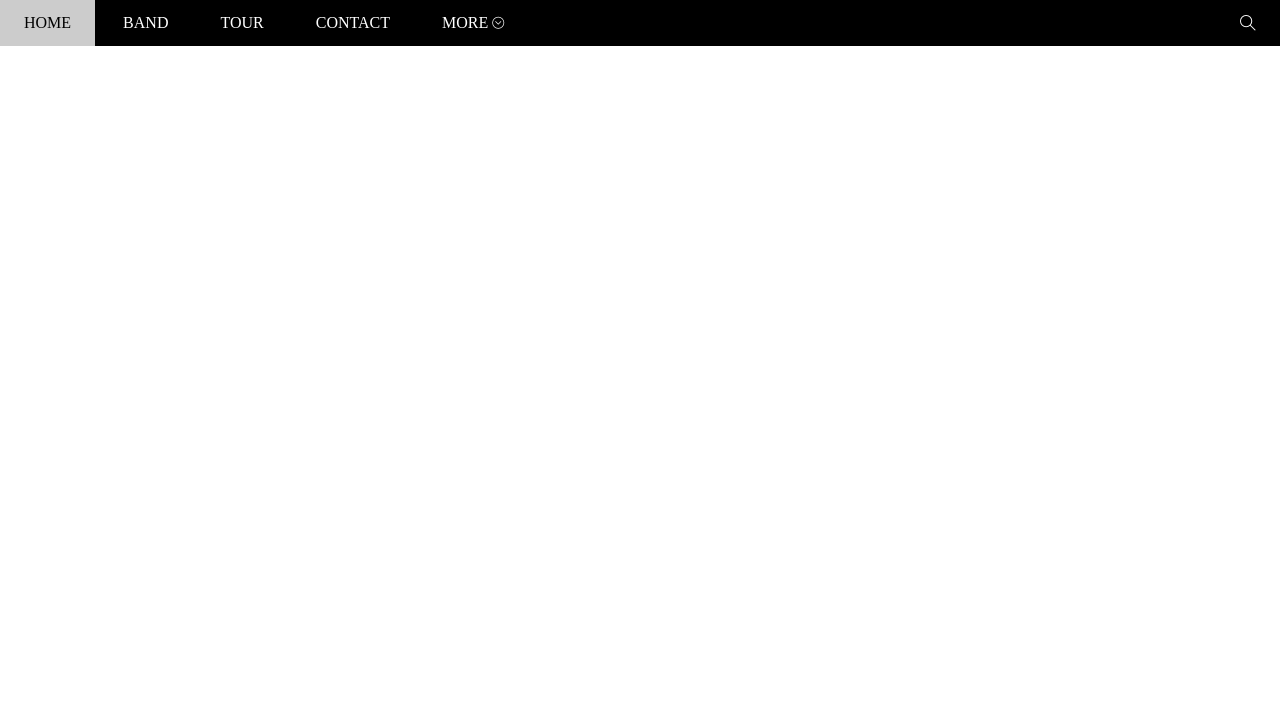
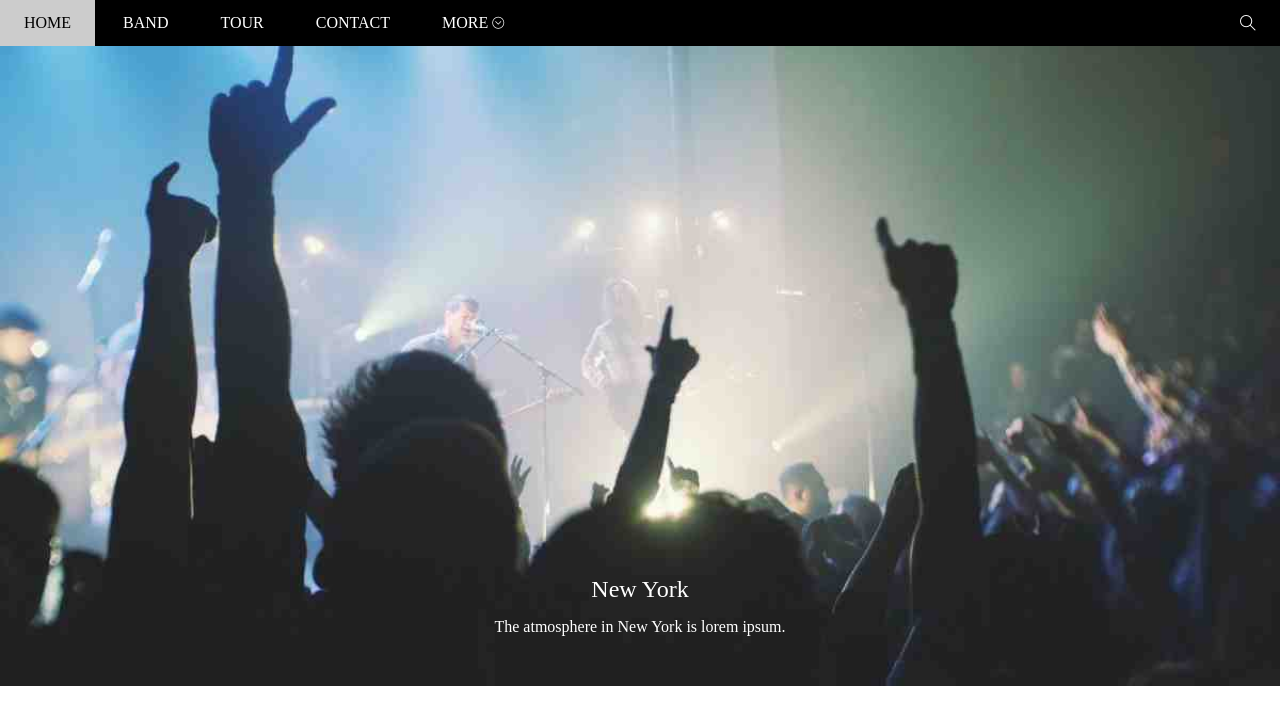
Before and after one commit to LeKhoa-Studying/music_band, a plain HTML site: page index.html in a window 1280 px wide. Drawn offline with Linux system fonts and the light colour scheme.

Commit message:
finish 50%  slider, wait for updating ...

```diff
--- a/assets/css/main.css
+++ b/assets/css/main.css
@@ -5,6 +5,9 @@
 }
 
 /* sharing effect */
+.text-white {
+  color: #fff;
+}
 
 /* separate effect */
 
@@ -14,10 +17,10 @@
 #header {
   background-color: #000;
   height: 46px;
-}
-
-#slider {
-  background-color: #ccc;
+  position: fixed;
+  top: 0;
+  left: 0;
+  right: 0;
 }
 
 #content {
--- /dev/null
+++ b/assets/css/slider.css
@@ -0,0 +1,24 @@
+#slider {
+  position: relative;
+  top: 46px;
+  background: url("/music_band/assets/imgs/slider/newyork.jpg") top center/cover
+    no-repeat;
+  padding-top: 50%;
+}
+
+#slider .text-section {
+  position: absolute;
+  bottom: 35px;
+  width: 100%;
+  text-align: center;
+}
+
+#slider .text-heading {
+  font-size: 24px;
+  margin: 10px 0;
+  font-weight: 100;
+}
+
+#slider .text-desc {
+  margin: 15px 0;
+}
--- a/index.html
+++ b/index.html
@@ -6,6 +6,7 @@
     <title>Clone [w3_musicband]</title>
     <link rel="stylesheet" href="./assets/css/main.css" />
     <link rel="stylesheet" href="./assets/css/header.css" />
+    <link rel="stylesheet" href="./assets/css/slider.css" />
     <link
       rel="stylesheet"
       href="./assets/fonts/themify-icons-font/themify-icons.css"
@@ -36,7 +37,12 @@
           <i class="ti-search"></i>
         </div>
       </div>
-      <div id="slider"></div>
+      <div id="slider">
+        <div class="text-section text-white">
+          <h3 class="text-heading">New York</h3>
+          <p class="text-desc">The atmosphere in New York is lorem ipsum.</p>
+        </div>
+      </div>
       <div id="content"></div>
       <div id="footer"></div>
     </div>
```
Also changed, not shown: assets/imgs/member/bandmember.jpg (added), assets/imgs/slider/newyork.jpg (added), my_note.txt.
